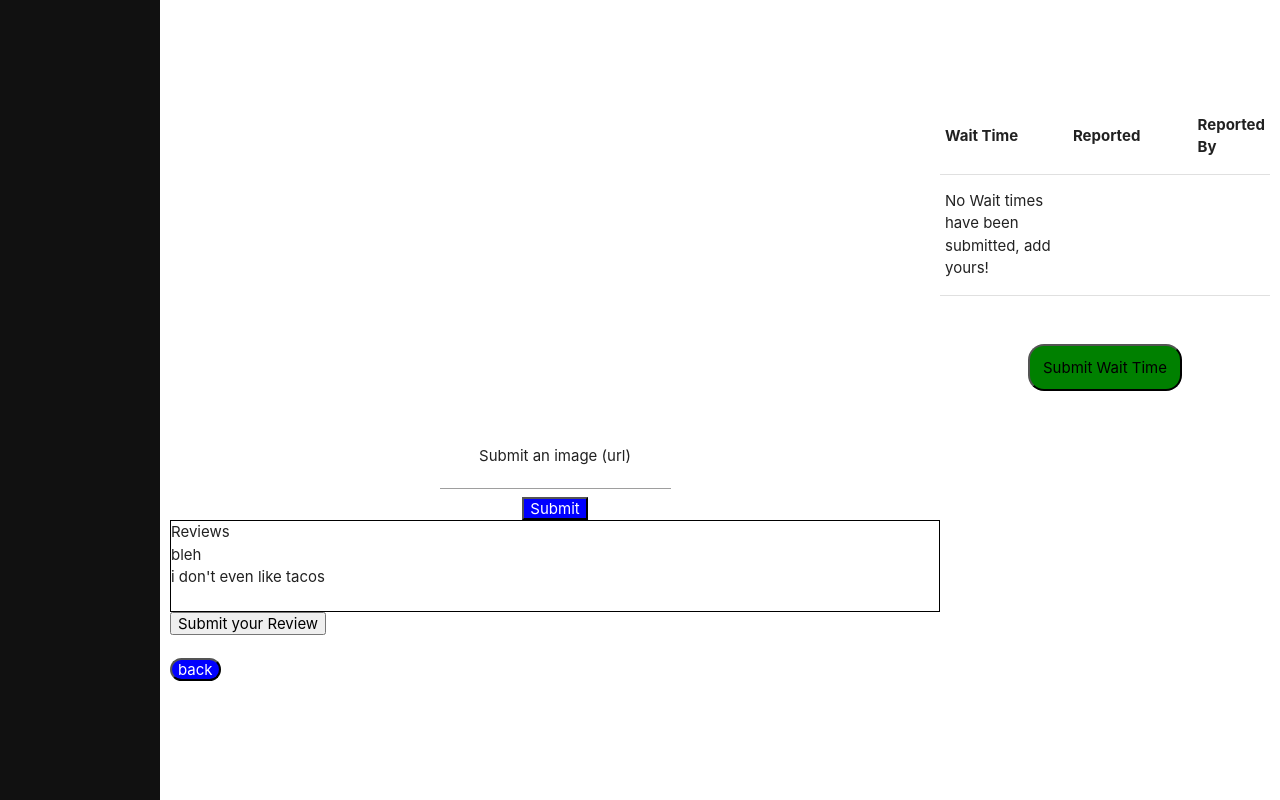
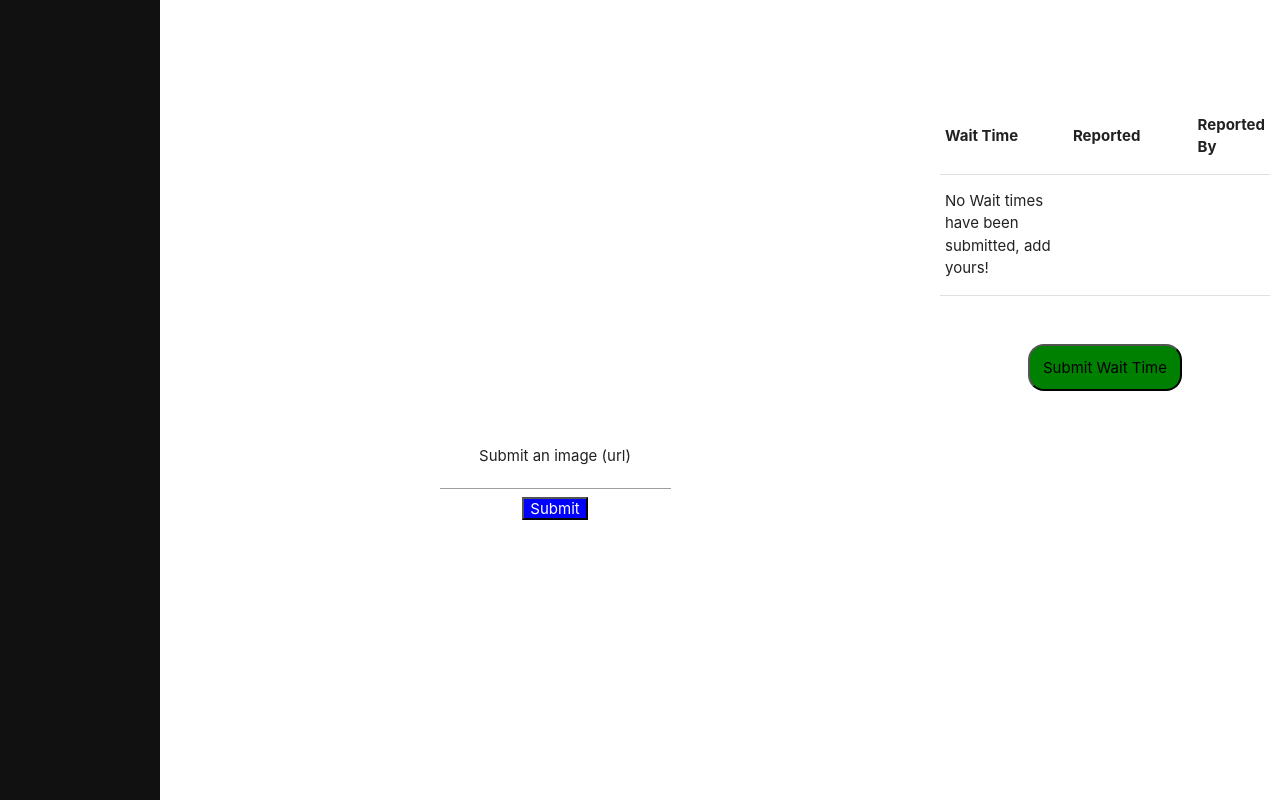
Before and after one commit to benjamin-musil/line-picker-webapp, a Flask app: template templates/restaurant.html in a window 1280 px wide. Run offline with Flask 2, Linux system fonts and the light colour scheme; the template is opened without the code that fills it, so the values that code supplies are empty.

Commit message:
removing reviews

```diff
--- a/templates/add_restaurant.html
+++ b/templates/add_restaurant.html
@@ -28,7 +28,6 @@
         <button id="submit">Add Restaurant</button>
         <br/>
     </form>
-    <button>back</button>
 
     <script type="text/javascript">
         $(document).ready(function () {
--- a/templates/restaurant.html
+++ b/templates/restaurant.html
@@ -64,19 +64,9 @@
         </div>
     </div>
 
-    <div id="Reviews">
-        Reviews
-        <br/>
-        bleh
-        <br/>
-        i don't even like tacos
-        <br/>
-        <br/>
-    </div>
-    <button>Submit your Review</button>
+
     <br/>
     <br/>
-    <button id="back">back</button>
 </div>
 
 <!-- Modal -->
```
